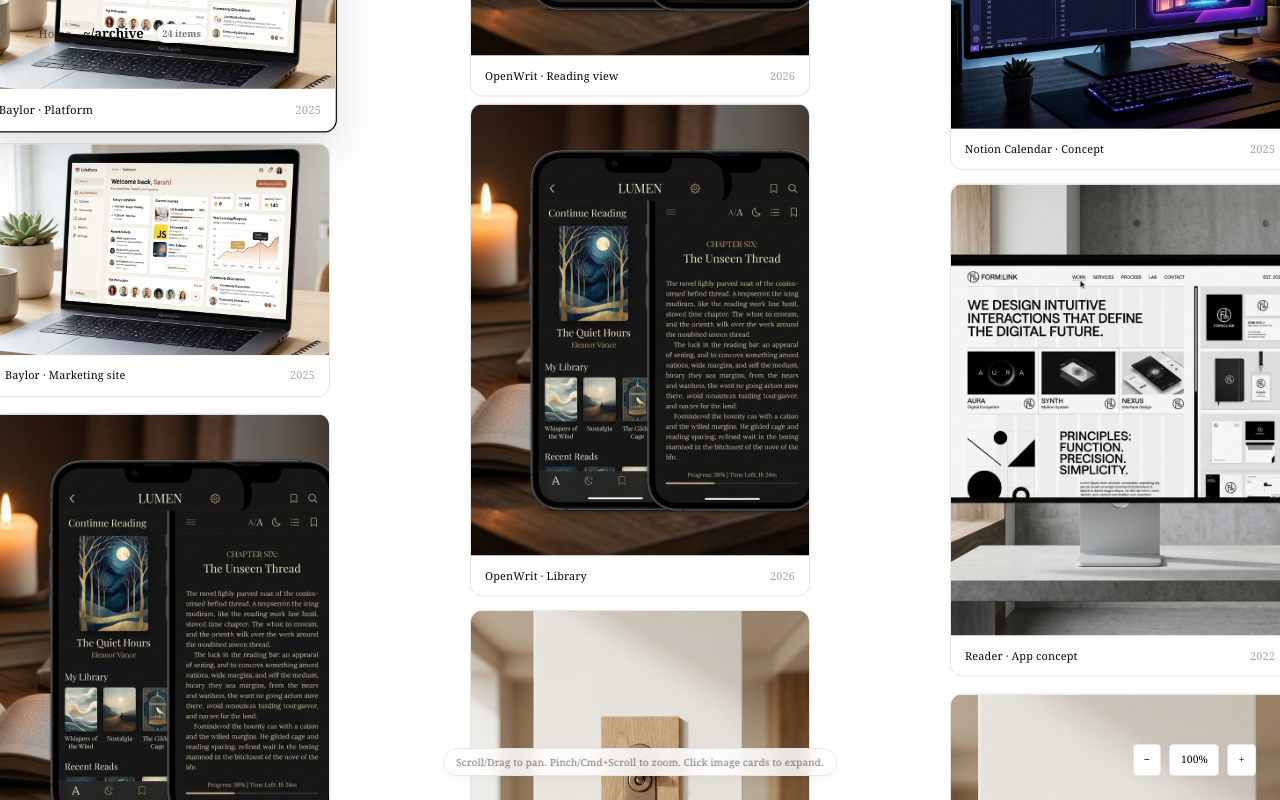
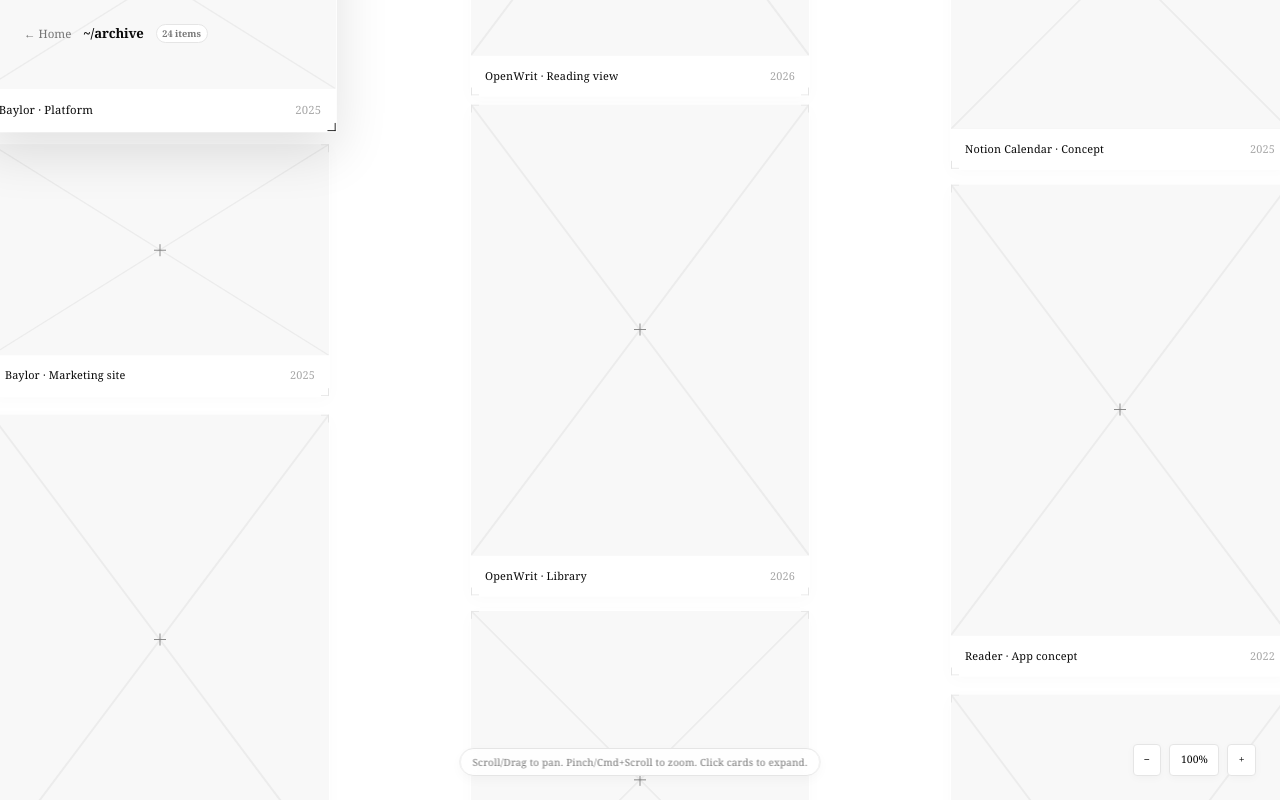
Before and after one commit to cadeross/cadeross, a Next.js app: page /archive in a window 1280 px wide. Built offline with nearby package versions, Linux system fonts and the light colour scheme.

Commit message:
Update /archive page to use sharp corners, corner wedge frames, and monochromatic blueprint layout placeholders instead of real images

```diff
--- a/src/app/archive/page.tsx
+++ b/src/app/archive/page.tsx
@@ -2,7 +2,6 @@
 
 import { useEffect, useRef, useState } from "react";
 import Link from "next/link";
-import Image from "next/image";
 import { archiveItems, ArchiveItem } from "@/lib/projects";
 
 const itemPositions: { [key: string]: { x: number; y: number; rotate: number } } = {
@@ -353,16 +352,13 @@ export default function ArchivePage() {
 
           {archiveItems.map((item) => {
             const pos = itemPositions[item.id] || { x: 0, y: 0, rotate: 0 };
-            const isImage = !!item.src;
             const isActive = activeId === item.id;
             const aspect = itemAspectRatios[item.id] || "16 / 10";
 
             return (
               <div
                 key={item.id}
-                className={`archive-card ${
-                  isImage ? "archive-card--image" : "archive-card--wireframe"
-                }`}
+                className="archive-card archive-card--image"
                 style={{
                   left: `${pos.x}px`,
                   top: `${pos.y}px`,
@@ -371,43 +367,27 @@ export default function ArchivePage() {
                 }}
                 onMouseEnter={() => setActiveId(item.id)}
                 onMouseLeave={() => setActiveId(null)}
-                onClick={() => {
-                  if (isImage) {
-                    setSelectedItem(item);
-                  }
-                }}
+                onClick={() => setSelectedItem(item)}
               >
-                {isImage ? (
-                  <>
+                {/* Corner wedge frames */}
+                <div className="archive-card-corner top-left" />
+                <div className="archive-card-corner top-right" />
+                <div className="archive-card-corner bottom-left" />
+                <div className="archive-card-corner bottom-right" />
+
                 <div className="archive-image-container" style={{ aspectRatio: aspect }}>
-                      <Image
-                        src={item.src!}
-                        alt={item.title}
-                        fill
-                        className="archive-image"
-                        sizes="(max-width: 768px) 240px, 320px"
-                        priority={item.id === "openwrit-reading"}
-                      />
+                  <div className="archive-placeholder-shape">
+                    <svg className="archive-placeholder-svg" viewBox="0 0 100 100" preserveAspectRatio="none">
+                      <line x1="0" y1="0" x2="100" y2="100" stroke="var(--cr-border)" strokeWidth="0.5" />
+                      <line x1="100" y1="0" x2="0" y2="100" stroke="var(--cr-border)" strokeWidth="0.5" />
+                    </svg>
+                    <div className="archive-placeholder-cross" />
+                  </div>
                 </div>
                 <div className="archive-card-meta">
                   <span className="archive-card-title">{item.title}</span>
                   <span className="archive-card-year">{item.year}</span>
                 </div>
-                  </>
-                ) : (
-                  <>
-                    <div className="archive-wireframe-bg" />
-                    <div className="archive-wireframe-border" />
-                    <div className="archive-wireframe-header">
-                      <span className="archive-wireframe-tech">Wireframe // CAD</span>
-                      <div className="archive-wireframe-crosshair" />
-                    </div>
-                    <div className="archive-wireframe-body">
-                      <div className="archive-wireframe-title">{item.title}</div>
-                      <div className="archive-wireframe-year">{item.year}</div>
-                    </div>
-                  </>
-                )}
               </div>
             );
           })}
@@ -428,7 +408,7 @@ export default function ArchivePage() {
 
         {/* Hover instructions HUD */}
         <div className="archive-hud-instructions">
-          Scroll/Drag to pan. Pinch/Cmd+Scroll to zoom. Click image cards to expand.
+          Scroll/Drag to pan. Pinch/Cmd+Scroll to zoom. Click cards to expand.
         </div>
       </div>
 
@@ -441,6 +421,7 @@ export default function ArchivePage() {
           <div
             className="archive-lightbox-content"
             onClick={(e) => e.stopPropagation()}
+            style={{ borderRadius: "0px" }}
           >
             <button
               className="archive-lightbox-close"
@@ -448,15 +429,33 @@ export default function ArchivePage() {
             >
               [close]
             </button>
-            <div className="archive-lightbox-image-wrap">
-              <Image
-                src={selectedItem.src!}
-                alt={selectedItem.title}
-                width={1200}
-                height={750}
-                className="archive-lightbox-image"
-                priority
-              />
+
+            {/* Corner wedge frames for lightbox */}
+            <div className="archive-card-corner top-left" style={{ borderWidth: "2px", width: "16px", height: "16px" }} />
+            <div className="archive-card-corner top-right" style={{ borderWidth: "2px", width: "16px", height: "16px" }} />
+            <div className="archive-card-corner bottom-left" style={{ borderWidth: "2px", width: "16px", height: "16px" }} />
+            <div className="archive-card-corner bottom-right" style={{ borderWidth: "2px", width: "16px", height: "16px" }} />
+
+            <div className="archive-lightbox-image-wrap" style={{ aspectRatio: itemAspectRatios[selectedItem.id] || "16 / 10" }}>
+              <div className="archive-placeholder-shape" style={{ height: "100%", position: "relative" }}>
+                <svg className="archive-placeholder-svg" viewBox="0 0 100 100" preserveAspectRatio="none">
+                  <line x1="0" y1="0" x2="100" y2="100" stroke="var(--cr-border)" strokeWidth="0.5" />
+                  <line x1="100" y1="0" x2="0" y2="100" stroke="var(--cr-border)" strokeWidth="0.5" />
+                </svg>
+                <div className="archive-placeholder-cross" style={{ width: "24px", height: "24px" }} />
+
+                {/* Tech blueprint lines / text */}
+                <div className="absolute inset-4 flex flex-col justify-between pointer-events-none font-mono text-[9px] opacity-40 uppercase tracking-widest">
+                  <div className="flex justify-between">
+                    <span>CAD // PLOT SCALE 1:1</span>
+                    <span>DRG. NO: {selectedItem.id.toUpperCase()}</span>
+                  </div>
+                  <div className="flex justify-between">
+                    <span>DO NOT SCALE FROM DRAWING</span>
+                    <span>REF: CADE ROSS ARCHIVE</span>
+                  </div>
+                </div>
+              </div>
             </div>
             <div className="archive-lightbox-footer">
               <span className="archive-lightbox-title">{selectedItem.title}</span>
--- a/src/app/globals.css
+++ b/src/app/globals.css
@@ -3709,8 +3709,8 @@ html[data-system-theme="dark"] .weather-error { color: #ff8a72; }
 .archive-card {
   position: absolute;
   background: var(--cr-bg);
-  border: 1px solid var(--cr-border);
-  border-radius: 12px;
+  border: 1px solid transparent;
+  border-radius: 0px;
   box-shadow: 0 4px 16px rgba(0, 0, 0, 0.02);
   user-select: none;
   transition: transform 0.22s cubic-bezier(0.16, 1, 0.3, 1), box-shadow 0.22s cubic-bezier(0.16, 1, 0.3, 1), border-color 0.22s cubic-bezier(0.16, 1, 0.3, 1);
@@ -3719,9 +3719,51 @@ html[data-system-theme="dark"] .weather-error { color: #ff8a72; }
 }
 
 .archive-card:hover {
-  box-shadow: 0 20px 48px rgba(0, 0, 0, 0.12), 0 0 1px var(--cr-text);
+  box-shadow: 0 20px 48px rgba(0, 0, 0, 0.12);
+  z-index: 100 !important;
+}
+
+/* Corner wedge frame brackets */
+.archive-card-corner {
+  position: absolute;
+  width: 8px;
+  height: 8px;
+  border: 0px solid var(--cr-border);
+  z-index: 5;
+  pointer-events: none;
+  transition: border-color 0.22s ease;
+}
+
+.archive-card-corner.top-left {
+  top: 0;
+  left: 0;
+  border-top-width: 1.5px;
+  border-left-width: 1.5px;
+}
+
+.archive-card-corner.top-right {
+  top: 0;
+  right: 0;
+  border-top-width: 1.5px;
+  border-right-width: 1.5px;
+}
+
+.archive-card-corner.bottom-left {
+  bottom: 0;
+  left: 0;
+  border-bottom-width: 1.5px;
+  border-left-width: 1.5px;
+}
+
+.archive-card-corner.bottom-right {
+  bottom: 0;
+  right: 0;
+  border-bottom-width: 1.5px;
+  border-right-width: 1.5px;
+}
+
+.archive-card:hover .archive-card-corner {
   border-color: var(--cr-text);
-  z-index: 100 !important;
 }
 
 /* Card image layout */
@@ -3733,20 +3775,67 @@ html[data-system-theme="dark"] .weather-error { color: #ff8a72; }
 .archive-image-container {
   width: 100%;
   background: color-mix(in srgb, var(--cr-bg) 95%, var(--cr-text) 5%);
-  border-radius: 0;
+  border-radius: 0px;
   overflow: hidden;
   position: relative;
 }
 
-.archive-image {
+/* Monochromatic placeholder shapes */
+.archive-placeholder-shape {
+  position: relative;
   width: 100%;
   height: 100%;
-  object-fit: cover;
-  transition: transform 0.4s ease;
-}
-
-.archive-card:hover .archive-image {
-  transform: scale(1.02);
+  background: color-mix(in srgb, var(--cr-bg) 97%, var(--cr-text) 3%);
+  display: flex;
+  align-items: center;
+  justify-content: center;
+}
+
+.archive-placeholder-svg {
+  position: absolute;
+  inset: 0;
+  width: 100%;
+  height: 100%;
+  pointer-events: none;
+  opacity: 0.65;
+}
+
+html[data-system-theme="dark"] .archive-placeholder-svg {
+  opacity: 0.35;
+}
+
+.archive-placeholder-cross {
+  position: relative;
+  width: 12px;
+  height: 12px;
+  opacity: 0.45;
+}
+
+.archive-placeholder-cross::before,
+.archive-placeholder-cross::after {
+  content: "";
+  position: absolute;
+  background: var(--cr-text);
+}
+
+.archive-placeholder-cross::before {
+  width: 100%;
+  height: 1px;
+  top: 50%;
+  left: 0;
+  transform: translateY(-50%);
+}
+
+.archive-placeholder-cross::after {
+  height: 100%;
+  width: 1px;
+  left: 50%;
+  top: 0;
+  transform: translateX(-50%);
+}
+
+.archive-card:hover .archive-placeholder-cross {
+  opacity: 0.8;
 }
 
 .archive-card-meta {
```
Lines whose indentation alone changed are shown as unchanged.
